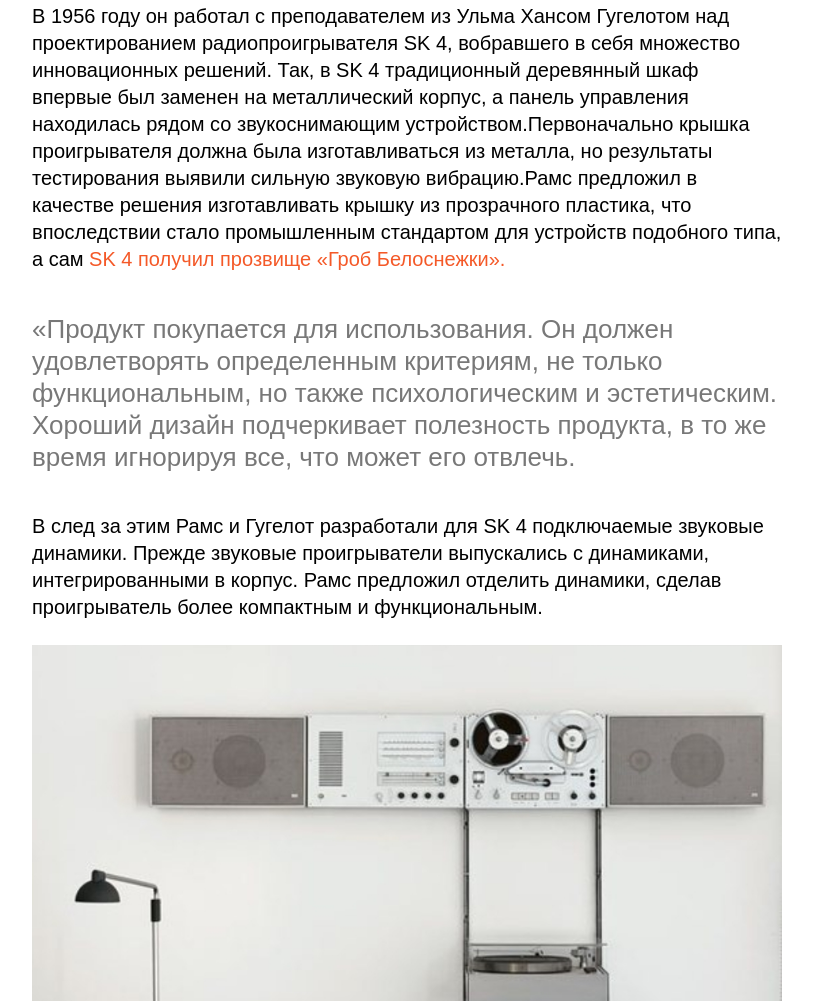
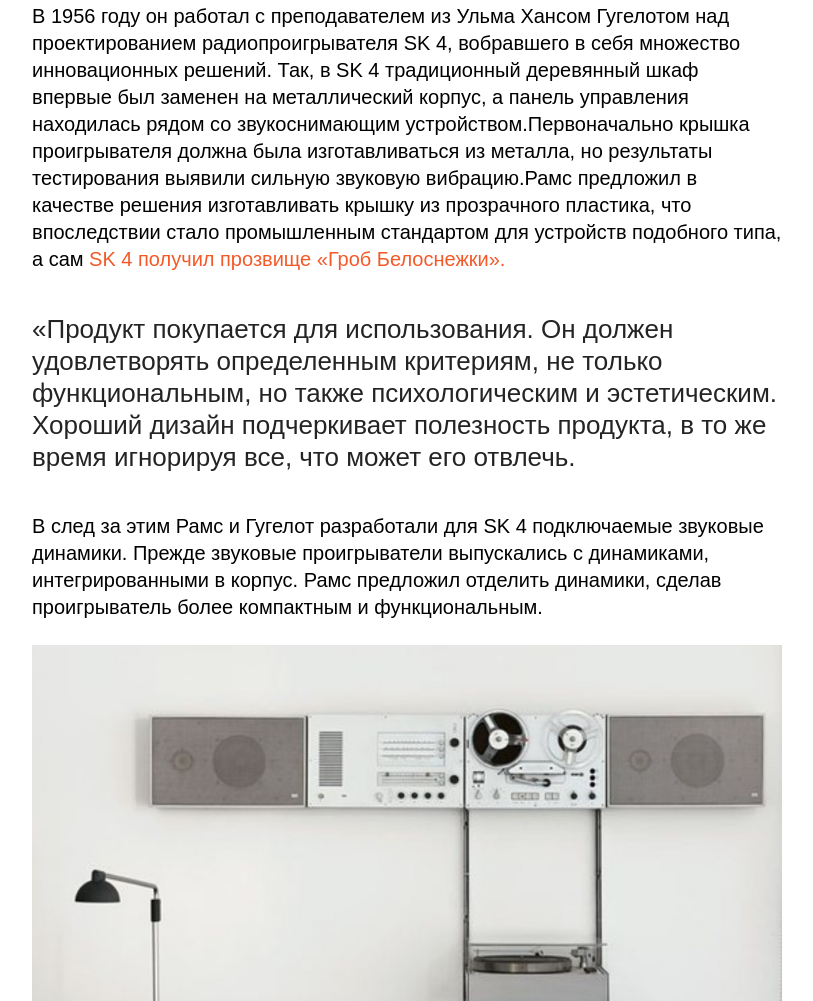
Before and after one commit to yarfrolov/dieterrims, a plain HTML site: page index.html in a window 1280 px wide. Shown: the part 1799-2800 px from the top of the page, without its empty margins (233-1046 px from the left). Drawn offline with Linux system fonts and the light colour scheme; files whose address does not match are found by name.

Commit message:
Update style.css

```diff
--- a/css/style.css
+++ b/css/style.css
@@ -2,6 +2,10 @@ body, img {
     max-width: 750px;
     margin: auto;
 
+}
+
+section {
+    margin: 16px 0;
 }
 
 figure {
@@ -20,6 +24,9 @@ p {
     margin-bottom: 24px;
 
 }
+
+
+
 
 h1, h2 {
     margin-top: 48px;
@@ -52,7 +59,7 @@ border: 0,5px solid gray ;
 blockquote {
     font-size: 26px;
     line-height: 32px;
-    color: rgb(120, 120, 120);
+    color: rgb(36, 36, 36);
     margin: 40px 0 ;
 
 }
```
